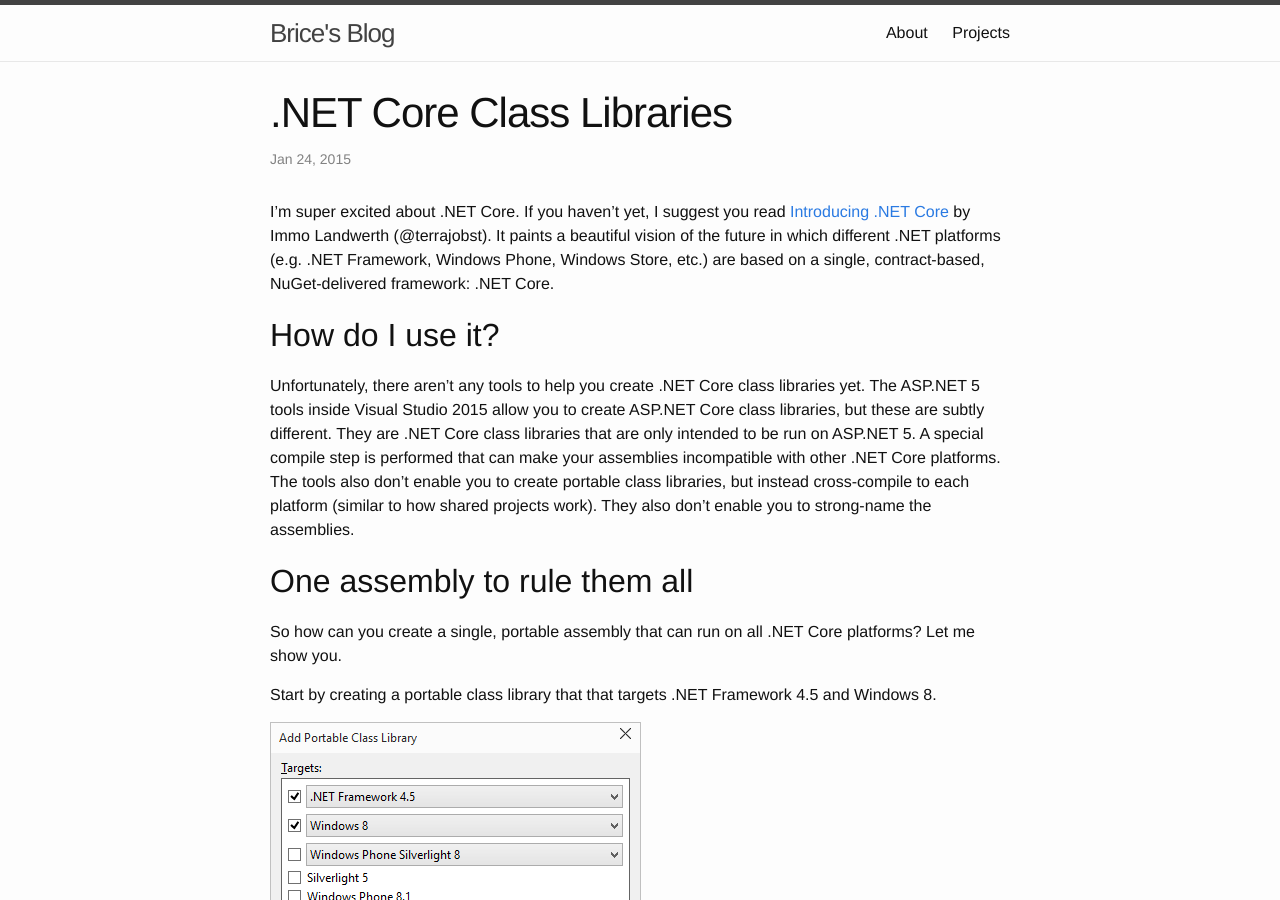
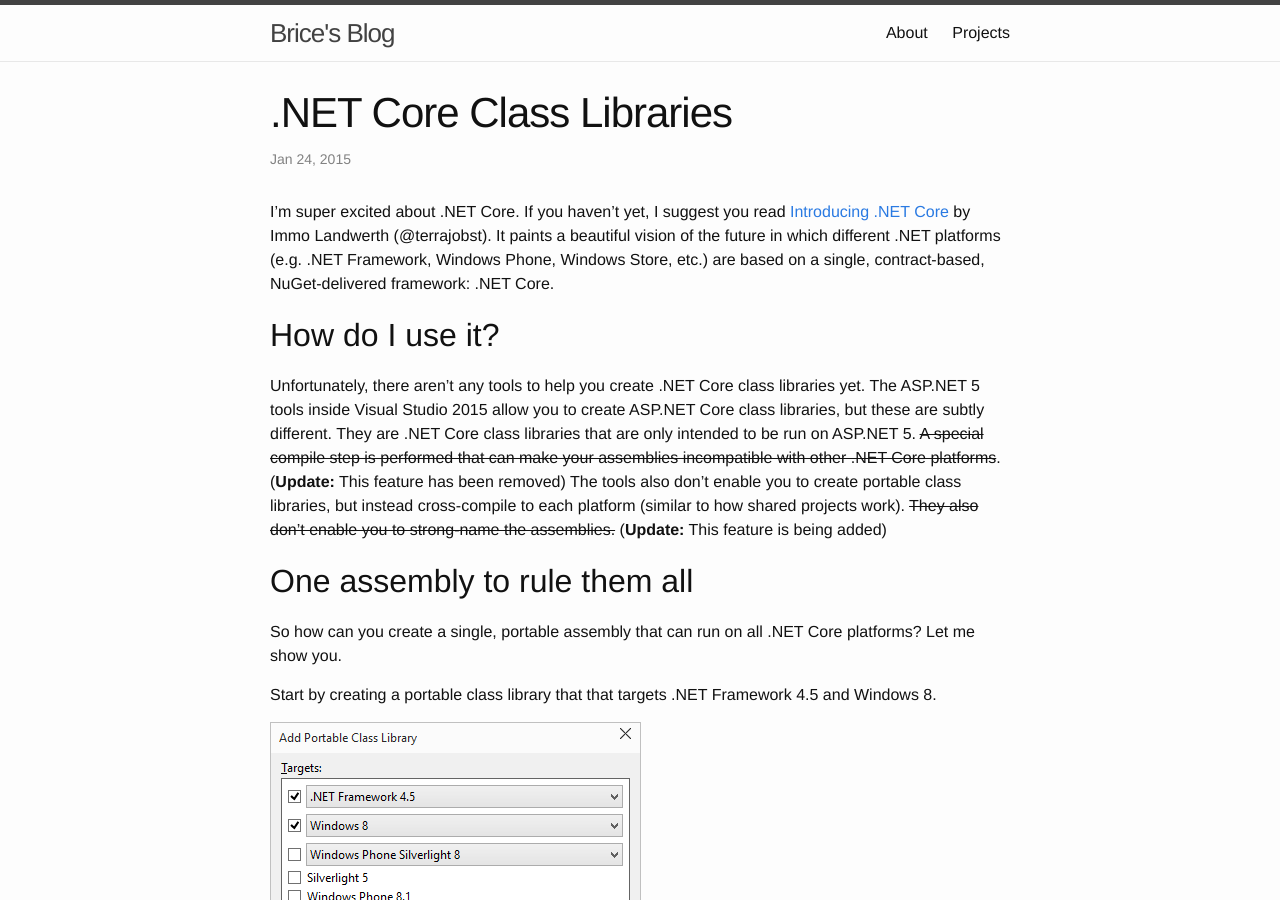
Before and after one commit to bricelam/bricelam.github.io, a Jekyll site: the page built from _posts/2015-01-24-corefx-class-library.md, in a window 1280 px wide and 900 px high. Built offline with Jekyll 4.4.1, drawn with Linux system fonts in a browser that asks for light colours; comment, search, counter and statistics services are not loaded; some of the changed text lies outside the part shown.

Commit message:
Remove mentions of ANIs and no strong naming

```diff
--- a/_posts/2015-01-24-corefx-class-library.md
+++ b/_posts/2015-01-24-corefx-class-library.md
@@ -11,10 +11,10 @@ How do I use it?
 ================
 Unfortunately, there aren't any tools to help you create .NET Core class libraries yet. The ASP.NET 5 tools inside
 Visual Studio 2015 allow you to create ASP.NET Core class libraries, but these are subtly different. They are .NET Core
-class libraries that are only intended to be run on ASP.NET 5. A special compile step is performed that can make your
-assemblies incompatible with other .NET Core platforms. The tools also don't enable you to create portable class
-libraries, but instead cross-compile to each platform (similar to how shared projects work). They also don't enable you
-to strong-name the assemblies.
+class libraries that are only intended to be run on ASP.NET 5. ~~A special compile step is performed that can make your
+assemblies incompatible with other .NET Core platforms~~. (**Update:** This feature has been removed) The tools also don't enable you to create portable class
+libraries, but instead cross-compile to each platform (similar to how shared projects work). ~~They also don't enable you
+to strong-name the assemblies.~~ (**Update:** This feature is being added)
 
 One assembly to rule them all
 =============================
```
Also changed, not shown: other parts of _posts/2015-01-24-corefx-class-library.md (+0 -3 lines).
